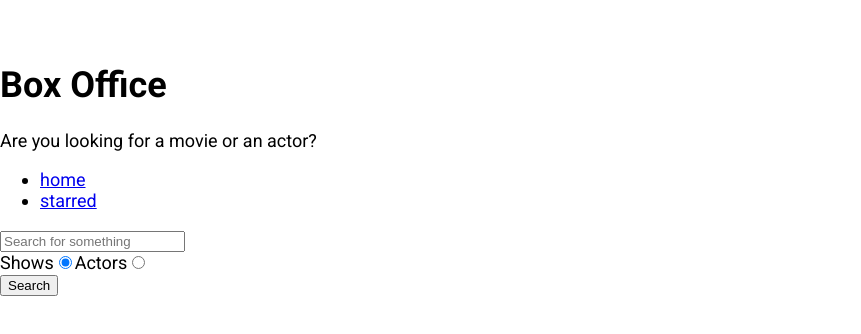
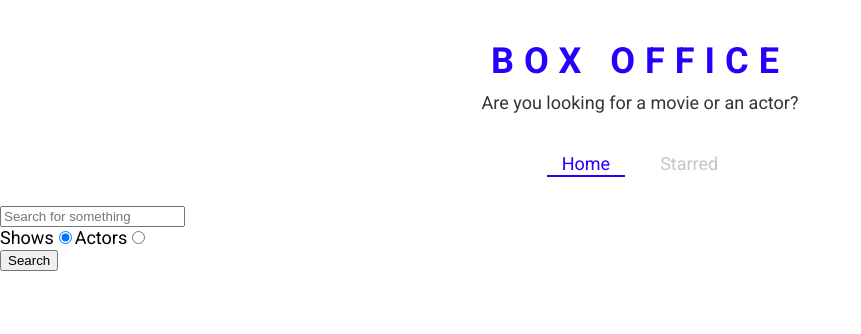
Before and after one commit to abhayagarwal5/box-office, a React (Create React App) app: page / in a window 1280 px wide. Shown: the top 334 px of the page, without its empty margins (0-861 px from the left). Built offline with nearby package versions, Linux system fonts and the light colour scheme.

Commit message:
defined theme for sytled component and created a few styled components

```diff
--- a/src/App.js
+++ b/src/App.js
@@ -1,11 +1,19 @@
 import React from 'react';
 import { Switch, Route } from 'react-router-dom';
+import { ThemeProvider } from 'styled-components';
 import Home from './pages/Home';
 import Show from './pages/Show';
 import Starred from './pages/Starred';
-
+const theme = {
+  mainColors: {
+    blue: '#2400ff',
+    gray: '#c6c6c6',
+    dark: '#353535',
+  },
+};
 function App() {
   return (
+    <ThemeProvider theme={theme}>
       <Switch>
         <Route exact path="/">
           <Home />
@@ -20,6 +28,7 @@
           <div>Not found</div>
         </Route>
       </Switch>
+    </ThemeProvider>
   );
 }
 
--- a/src/components/Navs.jsx
+++ b/src/components/Navs.jsx
@@ -1,21 +1,28 @@
 import React from 'react';
-import { Link } from 'react-router-dom';
+import { useLocation } from 'react-router';
+import { NavList, LinkStyled } from './Navs.styled';
 
 const LINK = [
-  { to: '/', text: 'home' },
-  { to: '/starred', text: 'starred' },
+  { to: '/', text: 'Home' },
+  { to: '/starred', text: 'Starred' },
 ];
 
 const Navs = () => {
+  const location = useLocation();
   return (
     <div>
-      <ul>
+      <NavList>
         {LINK.map(element => (
           <li key={element.to}>
-            <Link to={element.to}>{element.text}</Link>
+            <LinkStyled
+              to={element.to}
+              className={element.to === location.pathname ? 'active' : ''}
+            >
+              {element.text}
+            </LinkStyled>
           </li>
         ))}
-      </ul>
+      </NavList>
     </div>
   );
 };
--- /dev/null
+++ b/src/components/Navs.styled.jsx
@@ -0,0 +1,40 @@
+import { Link } from 'react-router-dom';
+import styled from 'styled-components';
+export const NavList = styled.ul`
+  display: flex;
+  justify-content: center;
+  list-style: none;
+  margin: 0 0 30px;
+  padding: 0;
+`;
+
+export const LinkStyled = styled(Link)`
+  margin: 0 10px;
+  padding: 3px 15px;
+  position: relative;
+  text-decoration: none;
+  color: ${({ theme }) => theme.mainColors.gray};
+  &.active {
+    color: ${({ theme }) => theme.mainColors.blue};
+    &:after {
+      content: '';
+      position: absolute;
+      display: block;
+      height: 2px;
+      left: 0%;
+      bottom: 0;
+      background-color: ${({ theme }) => theme.mainColors.blue};
+      animation: slide-in 0.3s ease-in forwards;
+      @keyframes slide-in {
+        from {
+          left: 50%;
+          width: 0;
+        }
+        to {
+          left: 0%;
+          width: 100%;
+        }
+      }
+    }
+  }
+`;
--- a/src/components/Titles.jsx
+++ b/src/components/Titles.jsx
@@ -1,11 +1,12 @@
 import React from 'react';
+import { TitleWrapper } from './Titles.styled';
 
 const Titles = ({ title, subtitle }) => {
   return (
-    <div>
+    <TitleWrapper>
       <h1>{title}</h1>
       <p>{subtitle}</p>
-    </div>
+    </TitleWrapper>
   );
 };
 
--- /dev/null
+++ b/src/components/Titles.styled.jsx
@@ -0,0 +1,18 @@
+import styled from 'styled-components';
+
+export const TitleWrapper = styled.div`
+  text-align: center;
+  margin: 0 0 40px;
+
+  h1 {
+    color: ${({ theme }) => theme.mainColors.blue};
+    letter-spacing: 10px;
+    text-transform: uppercase;
+    margin: 0 0 10px;
+  }
+
+  p {
+    color: ${({ theme }) => theme.mainColors.dark};
+    margin: 0;
+  }
+`;
```
Lines whose indentation alone changed are shown as unchanged.
